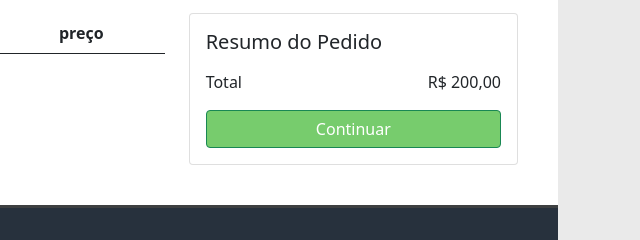
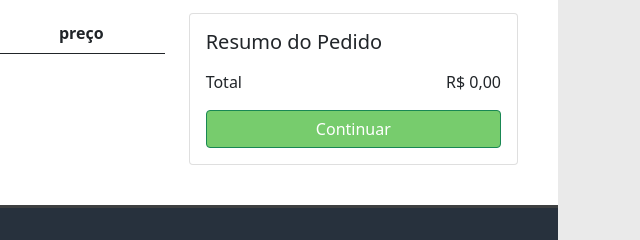
Before and after one commit to laairoy/projeto-web-cliente, a plain HTML site: page carrinho.html in a window 1280 px wide. Shown: the part 243-483 px from the top of the page, 640-1280 px from the left. Drawn offline with nearby package versions, Linux system fonts and the light colour scheme.

Commit message:
Corrigido valor quando carrinho esta vazio

```diff
--- a/carrinho.html
+++ b/carrinho.html
@@ -91,7 +91,7 @@
                     <input class="d-block" type="number" min="1" value="1">
                     <a class="d-block text-center" href="">remover</a>
                   </td>
-                  <td>R$ 200,00</td>
+                  <td>R$ 0,00</td>
                 </tr>
               </tbody>
             </table>
@@ -108,7 +108,7 @@
                     Total
                   </div>
                   <div id="produto-total" class="col text-end">
-                    R$ 200,00
+                    R$ 0,00
                   </div>
                 </div>
                 </p>
```
